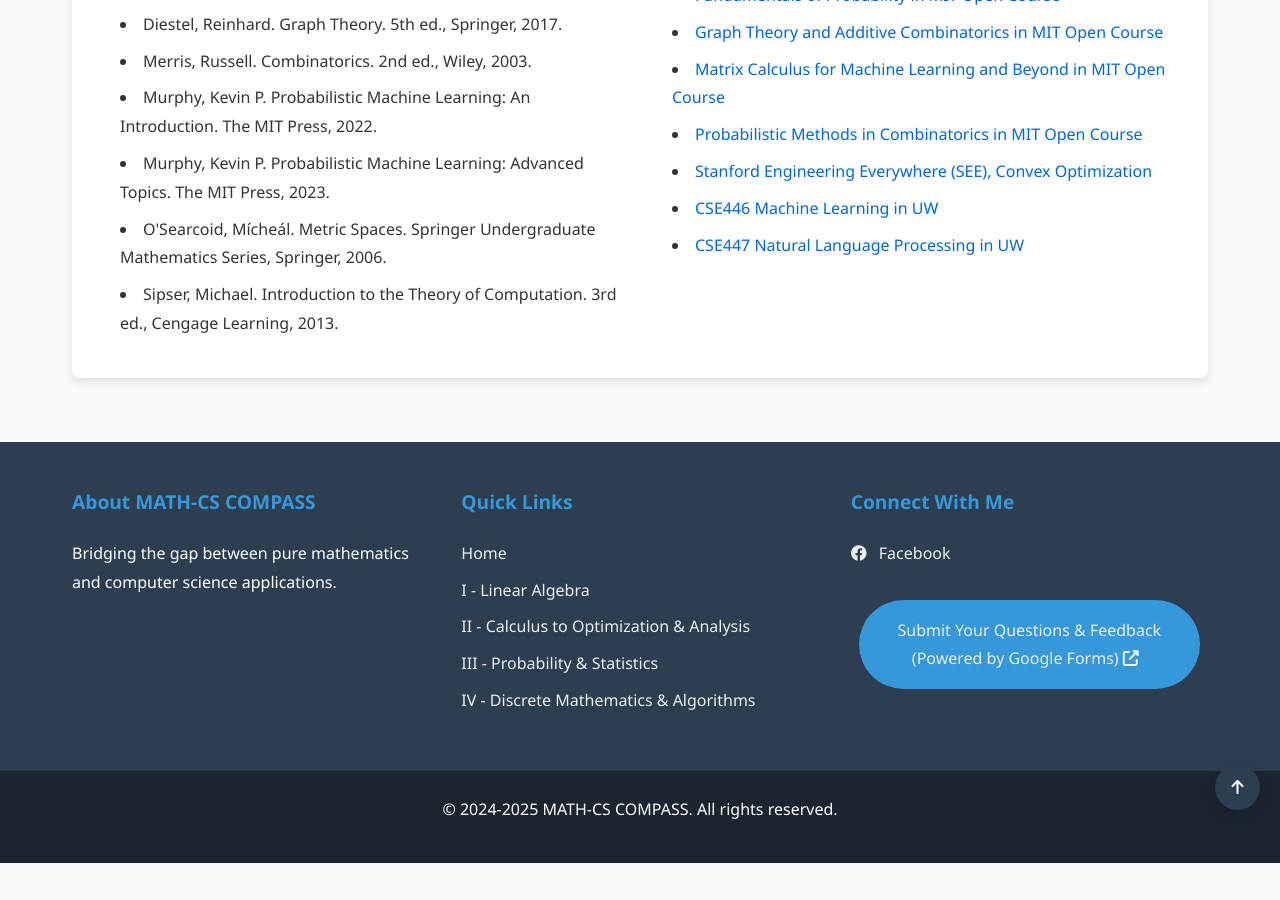
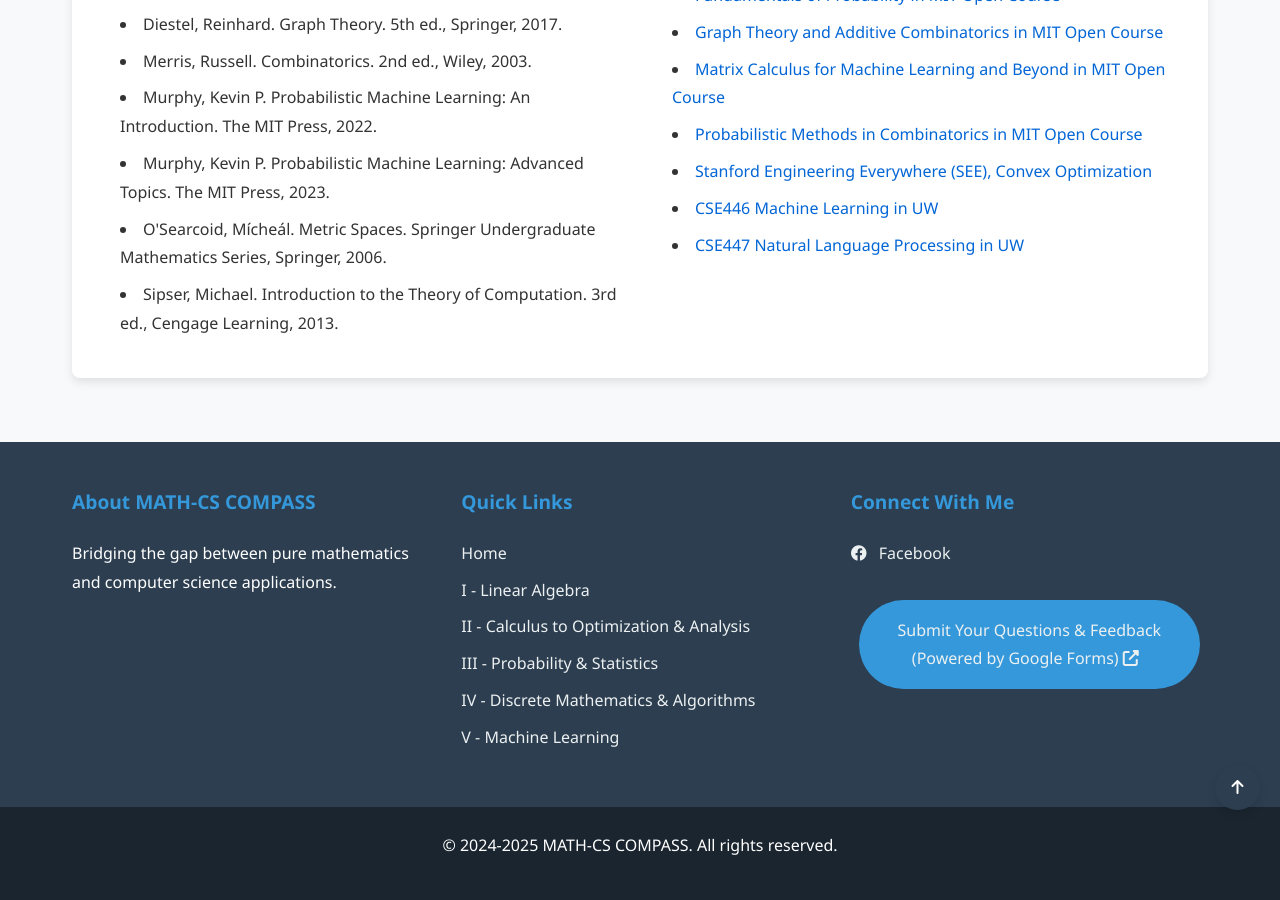
Before and after one commit to Yusukey01/yusukey01.github.io, a Jekyll site: the page built from index.html, in a window 1280 px wide and 900 px high, scrolled down 1990 px. Built offline with Jekyll 4.4.1, drawn with Linux system fonts in a browser that asks for light colours; before the commit the page ends 2853 px from its top, so only the background shows below that.

Commit message:
update NNs contents

```diff
--- a/_includes/footer.html
+++ b/_includes/footer.html
@@ -12,6 +12,7 @@
                 <li><a href="{% if page.level == 'home' %}Mathematics/Calculus/calculus.html{% elsif page.level == 'section' %}../Calculus/calculus.html{% elsif page.level == 'detail' %}../Calculus/calculus.html{% else %}../../Calculus/calculus.html{% endif %}">II - Calculus to Optimization & Analysis</a></li>
                 <li><a href="{% if page.level == 'home' %}Mathematics/Probability/probability.html{% elsif page.level == 'section' %}../Probability/probability.html{% elsif page.level == 'detail' %}../Probability/probability.html{% else %}../Probability/probability.html{% endif %}">III - Probability & Statistics</a></li>
                 <li><a href="{% if page.level == 'home' %}Mathematics/Discrete/discrete_math.html{% elsif page.level == 'section' %}../Discrete/discrete_math.html{% elsif page.level == 'detail' %}../Discrete/discrete_math.html{% else %}../Discrete/discrete_math.html{% endif %}">IV - Discrete Mathematics & Algorithms</a></li>
+                <li><a href="{% if page.level == 'home' %}Mathematics/Machine_learning/ml.html{% elsif page.level == 'section' %}../Machine_learning/ml.html{% elsif page.level == 'detail' %}../Machine_learning/ml.html{% else %}../Machine_learning/ml.html{% endif %}">V - Machine Learning</a></li>
             </ul>
         </div>
         <div class="footer-social">
--- a/_includes/header.html
+++ b/_includes/header.html
@@ -21,6 +21,7 @@
             <li><a href="{% if page.level == 'home' %}Mathematics/Calculus/calculus.html{% elsif page.level == 'section' %}../Calculus/calculus.html{% elsif page.level == 'detail' %}../Calculus/calculus.html{% else %}../../Calculus/calculus.html{% endif %}">Calculus to Optimization & Analysis</a></li>
             <li><a href="{% if page.level == 'home' %}Mathematics/Probability/probability.html{% elsif page.level == 'section' %}../Probability/probability.html{% elsif page.level == 'detail' %}../Probability/probability.html{% else %}../Probability/probability.html{% endif %}">Probability & Statistics</a></li>
             <li><a href="{% if page.level == 'home' %}Mathematics/Discrete/discrete_math.html{% elsif page.level == 'section' %}../Discrete/discrete_math.html{% elsif page.level == 'detail' %}../Discrete/discrete_math.html{% else %}../Discrete/discrete_math.html{% endif %}">Discrete Mathematics & Algorithms</a></li>
+            <li><a href="{% if page.level == 'home' %}Mathematics/Machine_learning/ml.html{% elsif page.level == 'section' %}../Machine_learning/ml.html{% elsif page.level == 'detail' %}../Machine_learning/ml.html{% else %}../Machine_learning/ml.html{% endif %}">Machine Learning</a></li>
         </ul>
     </nav>
 </header>
```
